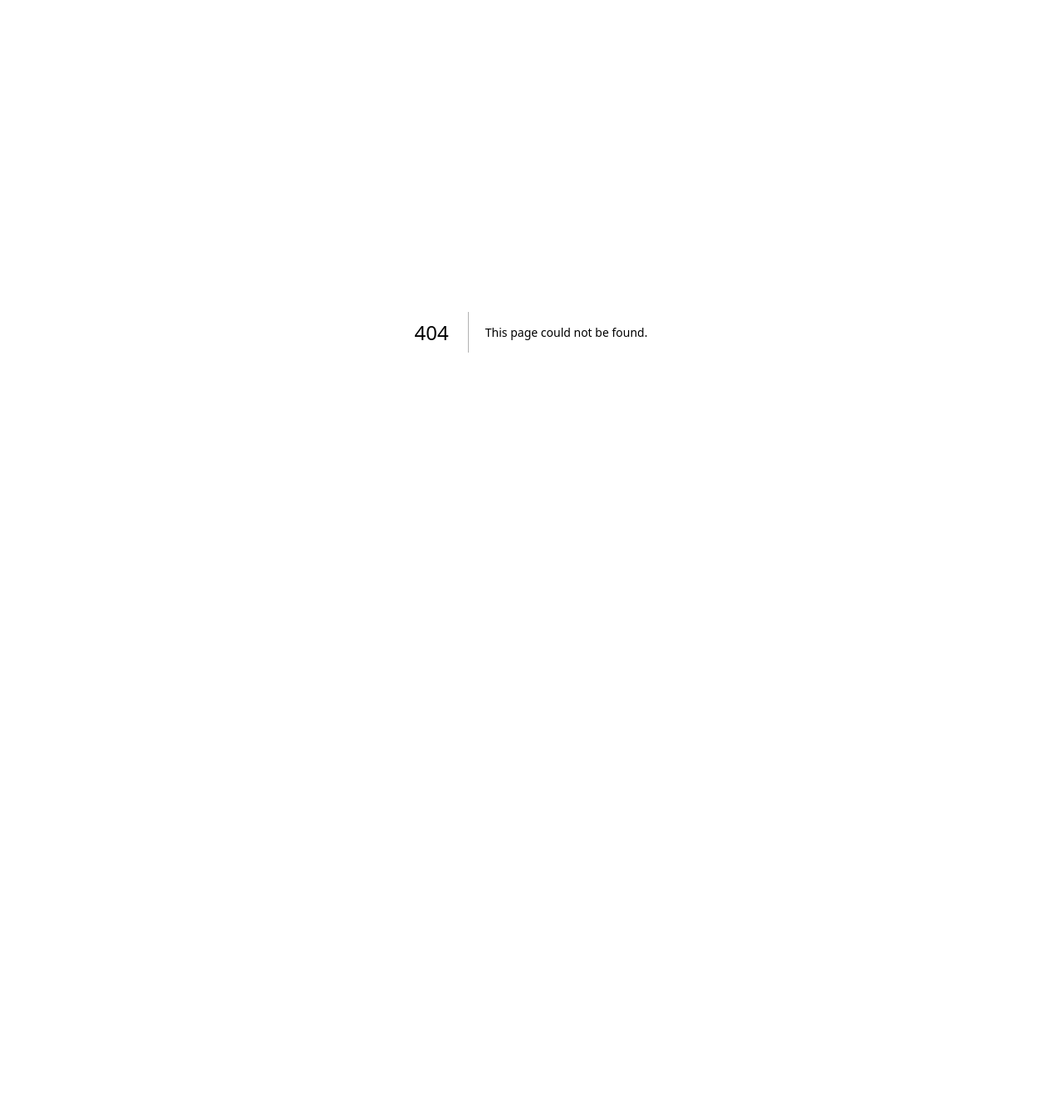
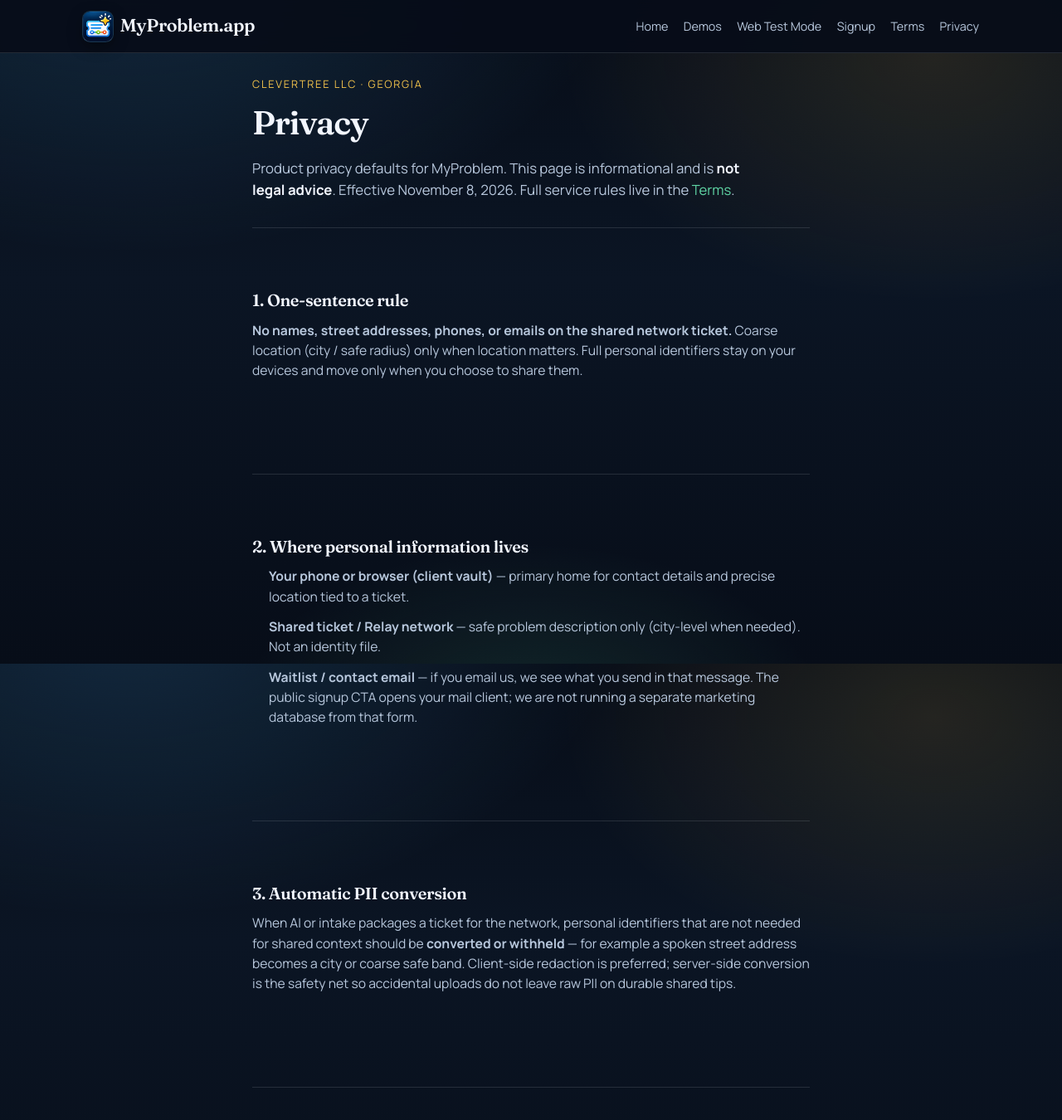
Before and after one commit to paradigm-threat/myproblem, a Next.js app: page /privacy in a window 1280 px wide. Before the commit this address had no page. Shown: the top 1350 px of the page at 83% size. Before the commit the page ends 800 px from the top, so only its background shows below. Built offline with nearby package versions, Linux system fonts and the light colour scheme.

Commit message:
feat: public Privacy page and accurate LLC filing status on Terms
Ship /privacy for client-held PII defaults, wire nav/footer/sitemap/PDF, and note Articles pending SOS acceptance.

```diff
--- a/scripts/generate-business-pdf.cjs
+++ b/scripts/generate-business-pdf.cjs
@@ -191,7 +191,7 @@ doc
   .fontSize(7)
   .fillColor("#6a7a72")
   .text(
-    "Coming soon. Clevertree LLC · myproblem.app/terms. Not medical, veterinary, or legal advice. Free forever for shops. PII client-held + auto-convert.",
+    "Coming soon. Clevertree LLC · myproblem.app/privacy · /terms. Not medical, veterinary, or legal advice. Free forever for shops. PII client-held + auto-convert.",
     { lineGap: 1.1 },
   );
 
--- a/src/app/page.tsx
+++ b/src/app/page.tsx
@@ -515,7 +515,8 @@ export default function HomePage() {
               <strong className="emph">intent only</strong>; it is not an offer
               or a signed deal. Early adopters may later need a separate
               contract. See also{" "}
-              <a href="/terms">Terms &amp; Disclaimers</a>.
+              <a href="/privacy">Privacy</a> and{" "}
+              <a href="/terms">Terms</a>.
             </p>
             <figure className="section-graphic">
               <picture>
@@ -685,14 +686,17 @@ export default function HomePage() {
           <span aria-hidden="true"> · </span>
           <a href="/terms">Terms</a>
           <span aria-hidden="true"> · </span>
+          <a href="/privacy">Privacy</a>
+          <span aria-hidden="true"> · </span>
           <a href="/sitemap.xml">Sitemap</a>
         </nav>
-          <p style={{ margin: 0, maxWidth: "40rem", lineHeight: 1.5 }}>
+        <p style={{ margin: 0, maxWidth: "40rem", lineHeight: 1.5 }}>
           Coming soon. Operated by Clevertree LLC (Georgia). PII stays on your
           device by default; network tickets use automatic safe conversion —
           see{" "}
-          <a href="/terms">Terms &amp; Disclaimers</a>. Preferred business
-          pricing: free forever. Built on{" "}
+          <a href="/privacy">Privacy</a> and{" "}
+          <a href="/terms">Terms</a>. Preferred business pricing: free forever.
+          Built on{" "}
           <a href={RELAY_URL} rel="noopener noreferrer" target="_blank">
             Relay
           </a>
--- /dev/null
+++ b/src/app/privacy/page.tsx
@@ -0,0 +1,116 @@
+import type { Metadata } from "next";
+import { SiteHeader } from "@/components/SiteHeader";
+import { CONTACT_EMAIL, SITE_URL } from "@/lib/contact";
+
+export const metadata: Metadata = {
+  title: "Privacy",
+  description:
+    "How MyProblem handles personal information: PII stays on your devices by default; shared tickets use automatic safe conversion.",
+  alternates: { canonical: `${SITE_URL}/privacy` },
+  openGraph: {
+    title: "MyProblem — Privacy",
+    description:
+      "Client-held PII, automatic conversion on network tickets, and private share-on-request for providers.",
+    url: `${SITE_URL}/privacy`,
+  },
+};
+
+const EFFECTIVE = "November 8, 2026";
+
+export default function PrivacyPage() {
+  return (
+    <>
+      <a className="skip-link" href="#main">
+        Skip to main content
+      </a>
+
+      <SiteHeader variant="demo" />
+
+      <main id="main" className="site legal-page">
+        <p className="eyebrow">Clevertree LLC · Georgia</p>
+        <h1 className="legal-title">Privacy</h1>
+        <p className="section-lead legal-banner">
+          Product privacy defaults for MyProblem. This page is informational and
+          is <strong className="emph">not legal advice</strong>. Effective{" "}
+          {EFFECTIVE}. Full service rules live in the{" "}
+          <a href="/terms">Terms</a>.
+        </p>
+
+        <section className="legal-section" aria-labelledby="rule-heading">
+          <h2 id="rule-heading">1. One-sentence rule</h2>
+          <p>
+            <strong>
+              No names, street addresses, phones, or emails on the shared
+              network ticket.
+            </strong>{" "}
+            Coarse location (city / safe radius) only when location matters.
+            Full personal identifiers stay on your devices and move only when
+            you choose to share them.
+          </p>
+        </section>
+
+        <section className="legal-section" aria-labelledby="where-heading">
+          <h2 id="where-heading">2. Where personal information lives</h2>
+          <ul>
+            <li>
+              <strong>Your phone or browser (client vault)</strong> — primary
+              home for contact details and precise location tied to a ticket.
+            </li>
+            <li>
+              <strong>Shared ticket / Relay network</strong> — safe problem
+              description only (city-level when needed). Not an identity file.
+            </li>
+            <li>
+              <strong>Waitlist / contact email</strong> — if you email us, we
+              see what you send in that message. The public signup CTA opens
+              your mail client; we are not running a separate marketing
+              database from that form.
+            </li>
+          </ul>
+        </section>
+
+        <section className="legal-section" aria-labelledby="convert-heading">
+          <h2 id="convert-heading">3. Automatic PII conversion</h2>
+          <p>
+            When AI or intake packages a ticket for the network, personal
+            identifiers that are not needed for shared context should be{" "}
+            <strong>converted or withheld</strong> — for example a spoken street
+            address becomes a city or coarse safe band. Client-side redaction is
+            preferred; server-side conversion is the safety net so accidental
+            uploads do not leave raw PII on durable shared tips.
+          </p>
+        </section>
+
+        <section className="legal-section" aria-labelledby="share-heading">
+          <h2 id="share-heading">4. Sharing on request</h2>
+          <p>
+            A provider may ask for an address, name, or phone when they need it
+            to help. You approve; the detail should go through a{" "}
+            <strong>private secure channel</strong> between you and that party —
+            not by publishing it onto the shared ticket timeline or knowledge
+            base. Public posting of precise personal fields is opt-in and off by
+            default.
+          </p>
+        </section>
+
+        <section className="legal-section" aria-labelledby="limits-heading">
+          <h2 id="limits-heading">5. Limits</h2>
+          <p>
+            No system is perfect. Do not put secrets in tickets you would not
+            want mishandled. Logs, backups, and ephemeral media processing may
+            briefly touch bytes; our design target is that durable shared tips
+            stay free of raw PII. Contact{" "}
+            <a href={`mailto:${CONTACT_EMAIL}`}>{CONTACT_EMAIL}</a> if you
+            believe personal information was retained incorrectly.
+          </p>
+        </section>
+
+        <p className="legal-footer-note">
+          Operated by Clevertree LLC ·{" "}
+          <a href="/terms">Terms &amp; Disclaimers</a> ·{" "}
+          <a href="/">{SITE_URL.replace("https://", "")}</a>
+        </p>
+      </main>
+    </>
+  );
+}
--- a/src/app/sitemap.ts
+++ b/src/app/sitemap.ts
@@ -23,6 +23,12 @@ export default function sitemap(): MetadataRoute.Sitemap {
       priority: 0.7,
     },
     {
+      url: `${SITE_URL}/privacy`,
+      lastModified: now,
+      changeFrequency: "monthly",
+      priority: 0.7,
+    },
+    {
       url: `${SITE_URL}/myproblem-for-businesses.pdf`,
       lastModified: now,
       changeFrequency: "monthly",
--- a/src/app/terms/page.tsx
+++ b/src/app/terms/page.tsx
@@ -41,9 +41,11 @@ export default function TermsPage() {
           <p>
             These terms cover use of <strong>MyProblem</strong> at{" "}
             <a href={SITE_URL}>{SITE_URL.replace("https://", "")}</a>, operated
-            by <strong>Clevertree LLC</strong> (Georgia), which is being formed
-            or restarted in Georgia. MyProblem is the product brand; Clevertree
-            LLC is the contracting party.
+            by <strong>Clevertree LLC</strong> (Georgia). Articles of
+            Organization were filed with the Georgia Secretary of State on
+            November 8, 2026 and are pending acceptance and a Certificate of
+            Organization. MyProblem is the product brand; Clevertree LLC is the
+            contracting party.
           </p>
           <p>
             Contact:{" "}
@@ -232,7 +234,8 @@ export default function TermsPage() {
           <p>
             This is our product policy and design target. No system is perfect:
             do not put secrets in tickets you would not want mishandled, and
-            contact us if you believe PII was retained incorrectly. See also the{" "}
+            contact us if you believe PII was retained incorrectly. See the{" "}
+            <a href="/privacy">Privacy</a> page and the{" "}
             <a href="/#people">For people</a> privacy bullets on the home page.
           </p>
         </section>
--- a/src/components/SiteHeader.tsx
+++ b/src/components/SiteHeader.tsx
@@ -17,6 +17,7 @@ const HOME_LINKS: NavItem[] = [
   { href: "/demo", label: "Demos" },
   { href: "/test-mode", label: "Test Mode" },
   { href: "/terms", label: "Terms" },
+  { href: "/privacy", label: "Privacy" },
 ];
 
 const DEMO_LINKS: NavItem[] = [
@@ -25,6 +26,7 @@ const DEMO_LINKS: NavItem[] = [
   { href: "/test-mode", label: "Web Test Mode" },
   { href: "/#signup", label: "Signup" },
   { href: "/terms", label: "Terms" },
+  { href: "/privacy", label: "Privacy" },
 ];
 
 type Props = {
```
Also changed, not shown: 1 other file (tests, documents, lock files or other folders).
